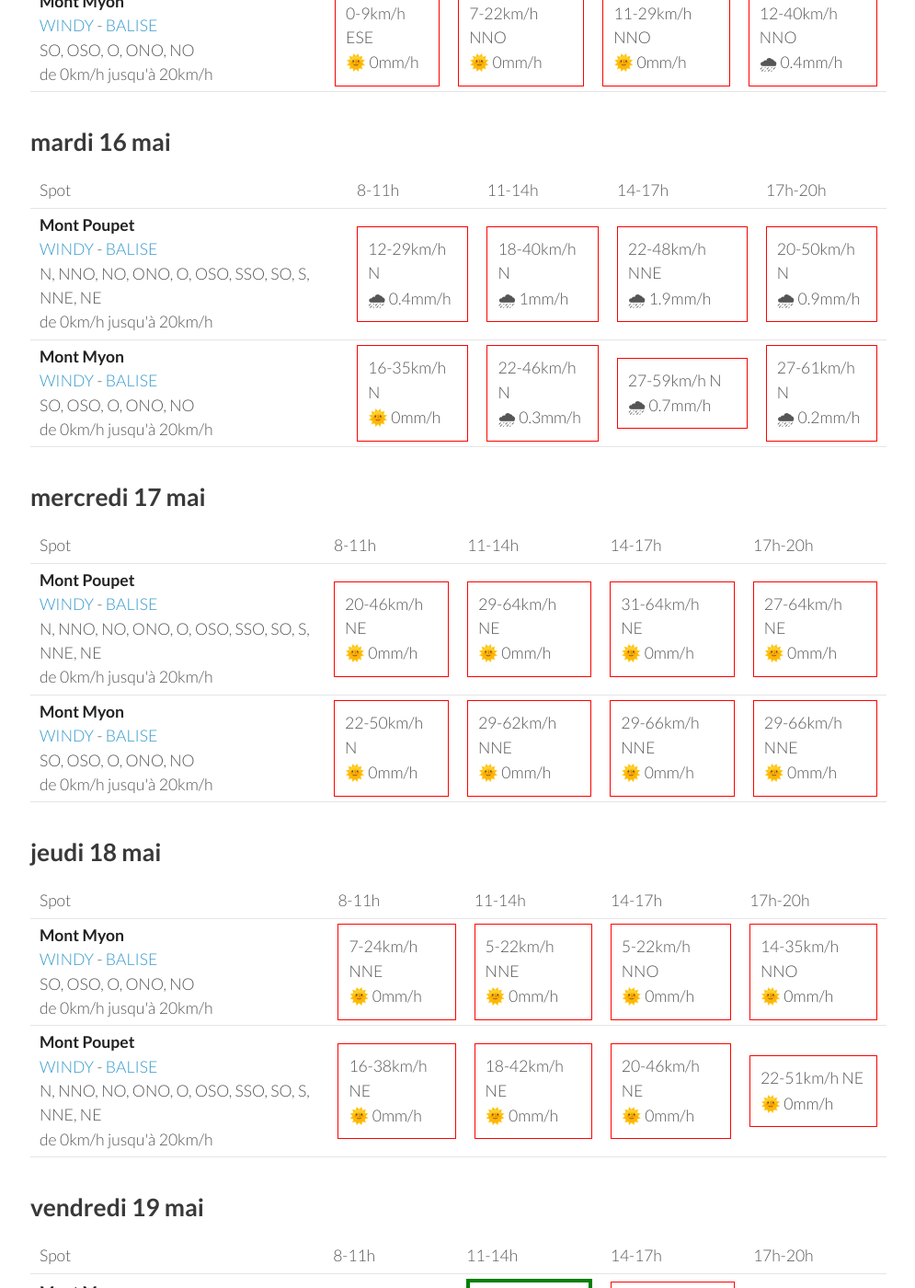
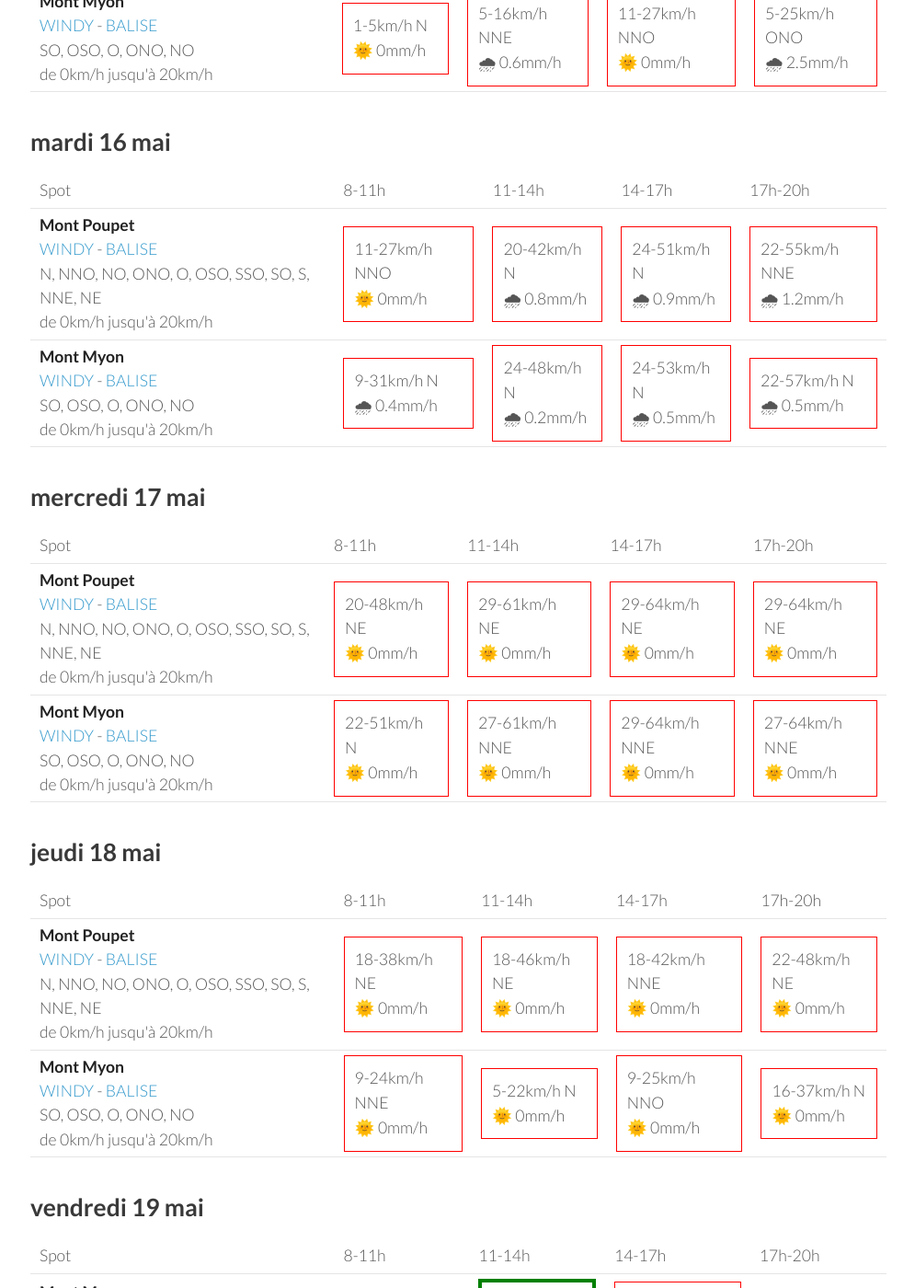
Before and after one commit to parapente-dans-le-nord/parapente-dans-le-nord.github.io, a Jekyll site: the page built from jura.markdown, in a window 1280 px wide and 1400 px high, scrolled down 912 px. Shown: the whole window at 92% size, without its empty margins (25-1020 px from the left). Built offline with Jekyll 4.4.1, drawn with Linux system fonts in a browser that asks for light colours; some of the changed text lies outside the part shown.

Commit message:
update index.markdown

```diff
--- a/jura.markdown
+++ b/jura.markdown
@@ -22,21 +22,21 @@ page mise à jour le dimanche 14 mai 17:20
       <td>17h-20h</td>
     </tr>
 <tr>
+        <td><strong>Mont Myon</strong><br><a href="https://windy.com/46.331/5.397?45.898,5.394,8,m:eWoagj8">WINDY</a> - <span class=""><a href="http://www.balisemeteo.com/balise.php?idBalise=70">BALISE</a> </span><br> <span class="vent-favorable">SO, OSO, O, ONO, NO</span><br><span class="force-vent">de 0km/h jusqu'à 20km/h</span> </td>
+
+            <td><div class="not-flyable"><p>0-0km/h NA</p><p>🌧️ 0mm/h</p></div></td>
+            <td><div class="not-flyable"><p>0-0km/h NA</p><p>🌧️ 0mm/h</p></div></td>
+            <td><div class="not-flyable"><p>0-0km/h NA</p><p>🌧️ 0mm/h</p></div></td>
+            <td><div class="not-flyable"><p>14-38km/h N</p><p>🌞 0mm/h</p></div></td>
+
+    </tr>
+<tr>
         <td><strong>Mont Poupet</strong><br><a href="https://windy.com/46.970/5.876?46.541,5.876,8">WINDY</a> - <span class=""><a href="http://www.balisemeteo.com/balise.php?idBalise=92">BALISE</a> </span><br> <span class="vent-favorable">N, NNO, NO, ONO, O, OSO, SSO, SO, S, NNE, NE</span><br><span class="force-vent">de 0km/h jusqu'à 20km/h</span> </td>
 
             <td><div class="not-flyable"><p>0-0km/h NA</p><p>🌧️ 0mm/h</p></div></td>
-            <td><div class="flyable"><p>7-20km/h NNO</p><p>🌞 0mm/h</p></div></td>
-            <td><div class="not-flyable"><p>11-27km/h N</p><p>🌞 0mm/h</p></div></td>
-            <td><div class="not-flyable"><p>7-29km/h N</p><p>🌞 0mm/h</p></div></td>
-
-    </tr>
-<tr>
-        <td><strong>Mont Myon</strong><br><a href="https://windy.com/46.331/5.397?45.898,5.394,8,m:eWoagj8">WINDY</a> - <span class=""><a href="http://www.balisemeteo.com/balise.php?idBalise=70">BALISE</a> </span><br> <span class="vent-favorable">SO, OSO, O, ONO, NO</span><br><span class="force-vent">de 0km/h jusqu'à 20km/h</span> </td>
-
             <td><div class="not-flyable"><p>0-0km/h NA</p><p>🌧️ 0mm/h</p></div></td>
-            <td><div class="not-flyable"><p>9-25km/h NNO</p><p>🌧 2.8mm/h</p></div></td>
-            <td><div class="not-flyable"><p>11-29km/h NNO</p><p>🌧 0mm/h</p></div></td>
-            <td><div class="not-flyable"><p>11-35km/h N</p><p>🌧 0.8mm/h</p></div></td>
+            <td><div class="not-flyable"><p>0-0km/h NA</p><p>🌧️ 0mm/h</p></div></td>
+            <td><div class="not-flyable"><p>12-37km/h NE</p><p>🌧 0.3mm/h</p></div></td>
 
     </tr>
 
@@ -58,20 +58,20 @@ page mise à jour le dimanche 14 mai 17:20
 <tr>
         <td><strong>Mont Poupet</strong><br><a href="https://windy.com/46.970/5.876?46.541,5.876,8">WINDY</a> - <span class=""><a href="http://www.balisemeteo.com/balise.php?idBalise=92">BALISE</a> </span><br> <span class="vent-favorable">N, NNO, NO, ONO, O, OSO, SSO, SO, S, NNE, NE</span><br><span class="force-vent">de 0km/h jusqu'à 20km/h</span> </td>
 
-            <td><div class="flyable"><p>3-7km/h S</p><p>🌞 0mm/h</p></div></td>
-            <td><div class="flyable"><p>7-18km/h ONO</p><p>🌞 0mm/h</p></div></td>
+            <td><div class="flyable"><p>1-7km/h O</p><p>🌧 0.8mm/h</p></div></td>
+            <td><div class="flyable"><p>5-14km/h NO</p><p>🌧 0.3mm/h</p></div></td>
             <td><div class="not-flyable"><p>11-27km/h NNO</p><p>🌞 0mm/h</p></div></td>
-            <td><div class="not-flyable"><p>11-27km/h NNO</p><p>🌞 0mm/h</p></div></td>
+            <td><div class="not-flyable"><p>9-22km/h N</p><p>🌞 0mm/h</p></div></td>
 
 
     </tr>
 <tr>
         <td><strong>Mont Myon</strong><br><a href="https://windy.com/46.331/5.397?45.898,5.394,8,m:eWoagj8">WINDY</a> - <span class=""><a href="http://www.balisemeteo.com/balise.php?idBalise=70">BALISE</a> </span><br> <span class="vent-favorable">SO, OSO, O, ONO, NO</span><br><span class="force-vent">de 0km/h jusqu'à 20km/h</span> </td>
 
-            <td><div class="not-flyable"><p>0-9km/h ESE</p><p>🌞 0mm/h</p></div></td>
-            <td><div class="not-flyable"><p>7-22km/h NNO</p><p>🌞 0mm/h</p></div></td>
-            <td><div class="not-flyable"><p>11-29km/h NNO</p><p>🌞 0mm/h</p></div></td>
-            <td><div class="not-flyable"><p>12-40km/h NNO</p><p>🌧 0.4mm/h</p></div></td>
+            <td><div class="not-flyable"><p>1-5km/h N</p><p>🌞 0mm/h</p></div></td>
+            <td><div class="not-flyable"><p>5-16km/h NNE</p><p>🌧 0.6mm/h</p></div></td>
+            <td><div class="not-flyable"><p>11-27km/h NNO</p><p>🌞 0mm/h</p></div></td>
+            <td><div class="not-flyable"><p>5-25km/h ONO</p><p>🌧 2.5mm/h</p></div></td>
 
 
     </tr>
@@ -94,20 +94,20 @@ page mise à jour le dimanche 14 mai 17:20
 <tr>
         <td><strong>Mont Poupet</strong><br><a href="https://windy.com/46.970/5.876?46.541,5.876,8">WINDY</a> - <span class=""><a href="http://www.balisemeteo.com/balise.php?idBalise=92">BALISE</a> </span><br> <span class="vent-favorable">N, NNO, NO, ONO, O, OSO, SSO, SO, S, NNE, NE</span><br><span class="force-vent">de 0km/h jusqu'à 20km/h</span> </td>
 
-            <td><div class="not-flyable"><p>12-29km/h N</p><p>🌧 0.4mm/h</p></div></td>
-            <td><div class="not-flyable"><p>18-40km/h N</p><p>🌧 1mm/h</p></div></td>
-            <td><div class="not-flyable"><p>22-48km/h NNE</p><p>🌧 1.9mm/h</p></div></td>
-            <td><div class="not-flyable"><p>20-50km/h N</p><p>🌧 0.9mm/h</p></div></td>
+            <td><div class="not-flyable"><p>11-27km/h NNO</p><p>🌞 0mm/h</p></div></td>
+            <td><div class="not-flyable"><p>20-42km/h N</p><p>🌧 0.8mm/h</p></div></td>
+            <td><div class="not-flyable"><p>24-51km/h N</p><p>🌧 0.9mm/h</p></div></td>
+            <td><div class="not-flyable"><p>22-55km/h NNE</p><p>🌧 1.2mm/h</p></div></td>
 
 
     </tr>
 <tr>
         <td><strong>Mont Myon</strong><br><a href="https://windy.com/46.331/5.397?45.898,5.394,8,m:eWoagj8">WINDY</a> - <span class=""><a href="http://www.balisemeteo.com/balise.php?idBalise=70">BALISE</a> </span><br> <span class="vent-favorable">SO, OSO, O, ONO, NO</span><br><span class="force-vent">de 0km/h jusqu'à 20km/h</span> </td>
 
-            <td><div class="not-flyable"><p>16-35km/h N</p><p>🌞 0mm/h</p></div></td>
-            <td><div class="not-flyable"><p>22-46km/h N</p><p>🌧 0.3mm/h</p></div></td>
-            <td><div class="not-flyable"><p>27-59km/h N</p><p>🌧 0.7mm/h</p></div></td>
-            <td><div class="not-flyable"><p>27-61km/h N</p><p>🌧 0.2mm/h</p></div></td>
+            <td><div class="not-flyable"><p>9-31km/h N</p><p>🌧 0.4mm/h</p></div></td>
+            <td><div class="not-flyable"><p>24-48km/h N</p><p>🌧 0.2mm/h</p></div></td>
+            <td><div class="not-flyable"><p>24-53km/h N</p><p>🌧 0.5mm/h</p></div></td>
+            <td><div class="not-flyable"><p>22-57km/h N</p><p>🌧 0.5mm/h</p></div></td>
 
 
     </tr>
@@ -130,20 +130,20 @@ page mise à jour le dimanche 14 mai 17:20
 <tr>
         <td><strong>Mont Poupet</strong><br><a href="https://windy.com/46.970/5.876?46.541,5.876,8">WINDY</a> - <span class=""><a href="http://www.balisemeteo.com/balise.php?idBalise=92">BALISE</a> </span><br> <span class="vent-favorable">N, NNO, NO, ONO, O, OSO, SSO, SO, S, NNE, NE</span><br><span class="force-vent">de 0km/h jusqu'à 20km/h</span> </td>
 
-            <td><div class="not-flyable"><p>20-46km/h NE</p><p>🌞 0mm/h</p></div></td>
+            <td><div class="not-flyable"><p>20-48km/h NE</p><p>🌞 0mm/h</p></div></td>
+            <td><div class="not-flyable"><p>29-61km/h NE</p><p>🌞 0mm/h</p></div></td>
             <td><div class="not-flyable"><p>29-64km/h NE</p><p>🌞 0mm/h</p></div></td>
-            <td><div class="not-flyable"><p>31-64km/h NE</p><p>🌞 0mm/h</p></div></td>
-            <td><div class="not-flyable"><p>27-64km/h NE</p><p>🌞 0mm/h</p></div></td>
+            <td><div class="not-flyable"><p>29-64km/h NE</p><p>🌞 0mm/h</p></div></td>
 
 
     </tr>
 <tr>
         <td><strong>Mont Myon</strong><br><a href="https://windy.com/46.331/5.397?45.898,5.394,8,m:eWoagj8">WINDY</a> - <span class=""><a href="http://www.balisemeteo.com/balise.php?idBalise=70">BALISE</a> </span><br> <span class="vent-favorable">SO, OSO, O, ONO, NO</span><br><span class="force-vent">de 0km/h jusqu'à 20km/h</span> </td>
 
-            <td><div class="not-flyable"><p>22-50km/h N</p><p>🌞 0mm/h</p></div></td>
-            <td><div class="not-flyable"><p>29-62km/h NNE</p><p>🌞 0mm/h</p></div></td>
-            <td><div class="not-flyable"><p>29-66km/h NNE</p><p>🌞 0mm/h</p></div></td>
-            <td><div class="not-flyable"><p>29-66km/h NNE</p><p>🌞 0mm/h</p></div></td>
+            <td><div class="not-flyable"><p>22-51km/h N</p><p>🌞 0mm/h</p></div></td>
+            <td><div class="not-flyable"><p>27-61km/h NNE</p><p>🌞 0mm/h</p></div></td>
+            <td><div class="not-flyable"><p>29-64km/h NNE</p><p>🌞 0mm/h</p></div></td>
+            <td><div class="not-flyable"><p>27-64km/h NNE</p><p>🌞 0mm/h</p></div></td>
 
 
     </tr>
@@ -164,22 +164,22 @@ page mise à jour le dimanche 14 mai 17:20
       <td>17h-20h</td>
     </tr>
 <tr>
-        <td><strong>Mont Myon</strong><br><a href="https://windy.com/46.331/5.397?45.898,5.394,8,m:eWoagj8">WINDY</a> - <span class=""><a href="http://www.balisemeteo.com/balise.php?idBalise=70">BALISE</a> </span><br> <span class="vent-favorable">SO, OSO, O, ONO, NO</span><br><span class="force-vent">de 0km/h jusqu'à 20km/h</span> </td>
+        <td><strong>Mont Poupet</strong><br><a href="https://windy.com/46.970/5.876?46.541,5.876,8">WINDY</a> - <span class=""><a href="http://www.balisemeteo.com/balise.php?idBalise=92">BALISE</a> </span><br> <span class="vent-favorable">N, NNO, NO, ONO, O, OSO, SSO, SO, S, NNE, NE</span><br><span class="force-vent">de 0km/h jusqu'à 20km/h</span> </td>
 
-            <td><div class="not-flyable"><p>7-24km/h NNE</p><p>🌞 0mm/h</p></div></td>
-            <td><div class="not-flyable"><p>5-22km/h NNE</p><p>🌞 0mm/h</p></div></td>
-            <td><div class="not-flyable"><p>5-22km/h NNO</p><p>🌞 0mm/h</p></div></td>
-            <td><div class="not-flyable"><p>14-35km/h NNO</p><p>🌞 0mm/h</p></div></td>
+            <td><div class="not-flyable"><p>18-38km/h NE</p><p>🌞 0mm/h</p></div></td>
+            <td><div class="not-flyable"><p>18-46km/h NE</p><p>🌞 0mm/h</p></div></td>
+            <td><div class="not-flyable"><p>18-42km/h NNE</p><p>🌞 0mm/h</p></div></td>
+            <td><div class="not-flyable"><p>22-48km/h NE</p><p>🌞 0mm/h</p></div></td>
 
 
     </tr>
 <tr>
-        <td><strong>Mont Poupet</strong><br><a href="https://windy.com/46.970/5.876?46.541,5.876,8">WINDY</a> - <span class=""><a href="http://www.balisemeteo.com/balise.php?idBalise=92">BALISE</a> </span><br> <span class="vent-favorable">N, NNO, NO, ONO, O, OSO, SSO, SO, S, NNE, NE</span><br><span class="force-vent">de 0km/h jusqu'à 20km/h</span> </td>
+        <td><strong>Mont Myon</strong><br><a href="https://windy.com/46.331/5.397?45.898,5.394,8,m:eWoagj8">WINDY</a> - <span class=""><a href="http://www.balisemeteo.com/balise.php?idBalise=70">BALISE</a> </span><br> <span class="vent-favorable">SO, OSO, O, ONO, NO</span><br><span class="force-vent">de 0km/h jusqu'à 20km/h</span> </td>
 
-            <td><div class="not-flyable"><p>16-38km/h NE</p><p>🌞 0mm/h</p></div></td>
-            <td><div class="not-flyable"><p>18-42km/h NE</p><p>🌞 0mm/h</p></div></td>
-            <td><div class="not-flyable"><p>20-46km/h NE</p><p>🌞 0mm/h</p></div></td>
-            <td><div class="not-flyable"><p>22-51km/h NE</p><p>🌞 0mm/h</p></div></td>
+            <td><div class="not-flyable"><p>9-24km/h NNE</p><p>🌞 0mm/h</p></div></td>
+            <td><div class="not-flyable"><p>5-22km/h N</p><p>🌞 0mm/h</p></div></td>
+            <td><div class="not-flyable"><p>9-25km/h NNO</p><p>🌞 0mm/h</p></div></td>
+            <td><div class="not-flyable"><p>16-37km/h N</p><p>🌞 0mm/h</p></div></td>
 
 
     </tr>
@@ -202,20 +202,20 @@ page mise à jour le dimanche 14 mai 17:20
 <tr>
         <td><strong>Mont Myon</strong><br><a href="https://windy.com/46.331/5.397?45.898,5.394,8,m:eWoagj8">WINDY</a> - <span class=""><a href="http://www.balisemeteo.com/balise.php?idBalise=70">BALISE</a> </span><br> <span class="vent-favorable">SO, OSO, O, ONO, NO</span><br><span class="force-vent">de 0km/h jusqu'à 20km/h</span> </td>
 
-            <td><div class="not-flyable"><p>1-11km/h S</p><p>🌞 0mm/h</p></div></td>
-            <td><div class="flyable"><p>5-20km/h ONO</p><p>🌞 0mm/h</p></div></td>
-            <td><div class="not-flyable"><p>9-24km/h NNO</p><p>🌞 0mm/h</p></div></td>
-            <td><div class="not-flyable"><p>12-31km/h N</p><p>🌞 0mm/h</p></div></td>
+            <td><div class="not-flyable"><p>1-11km/h SE</p><p>🌞 0mm/h</p></div></td>
+            <td><div class="flyable"><p>7-20km/h NO</p><p>🌞 0mm/h</p></div></td>
+            <td><div class="not-flyable"><p>9-25km/h NNO</p><p>🌞 0mm/h</p></div></td>
+            <td><div class="not-flyable"><p>12-35km/h N</p><p>🌧 0.2mm/h</p></div></td>
 
 
     </tr>
 <tr>
         <td><strong>Mont Poupet</strong><br><a href="https://windy.com/46.970/5.876?46.541,5.876,8">WINDY</a> - <span class=""><a href="http://www.balisemeteo.com/balise.php?idBalise=92">BALISE</a> </span><br> <span class="vent-favorable">N, NNO, NO, ONO, O, OSO, SSO, SO, S, NNE, NE</span><br><span class="force-vent">de 0km/h jusqu'à 20km/h</span> </td>
 
-            <td><div class="not-flyable"><p>9-24km/h ENE</p><p>🌞 0mm/h</p></div></td>
-            <td><div class="not-flyable"><p>9-25km/h NNE</p><p>🌞 0mm/h</p></div></td>
-            <td><div class="not-flyable"><p>16-37km/h NNE</p><p>🌞 0mm/h</p></div></td>
+            <td><div class="not-flyable"><p>11-24km/h NE</p><p>🌞 0mm/h</p></div></td>
+            <td><div class="not-flyable"><p>12-29km/h NE</p><p>🌞 0mm/h</p></div></td>
             <td><div class="not-flyable"><p>18-40km/h NNE</p><p>🌞 0mm/h</p></div></td>
+            <td><div class="not-flyable"><p>24-51km/h NE</p><p>🌞 0mm/h</p></div></td>
 
 
     </tr>
```
Also changed, not shown: other parts of jura.markdown (+1 -1 lines).
